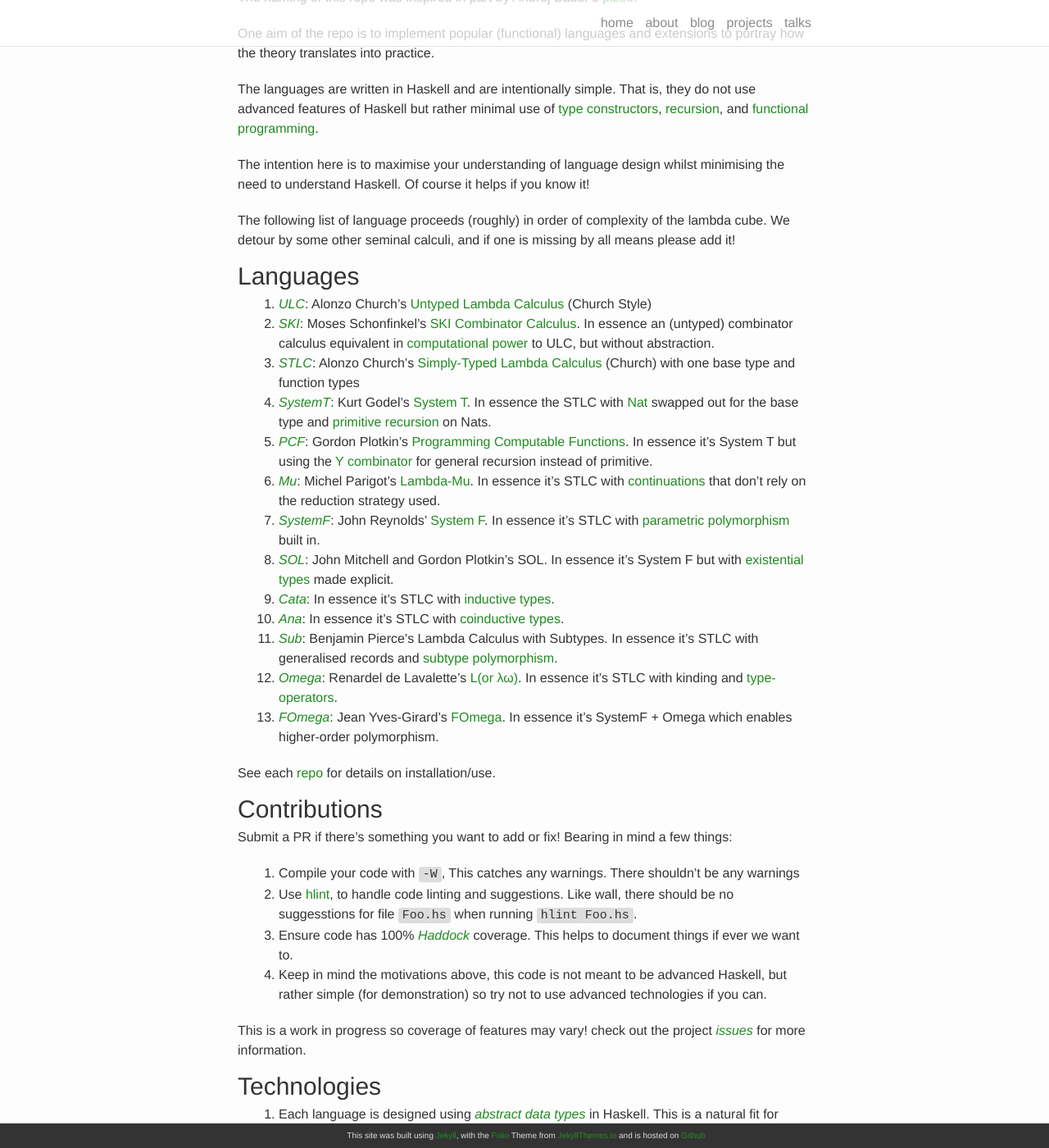
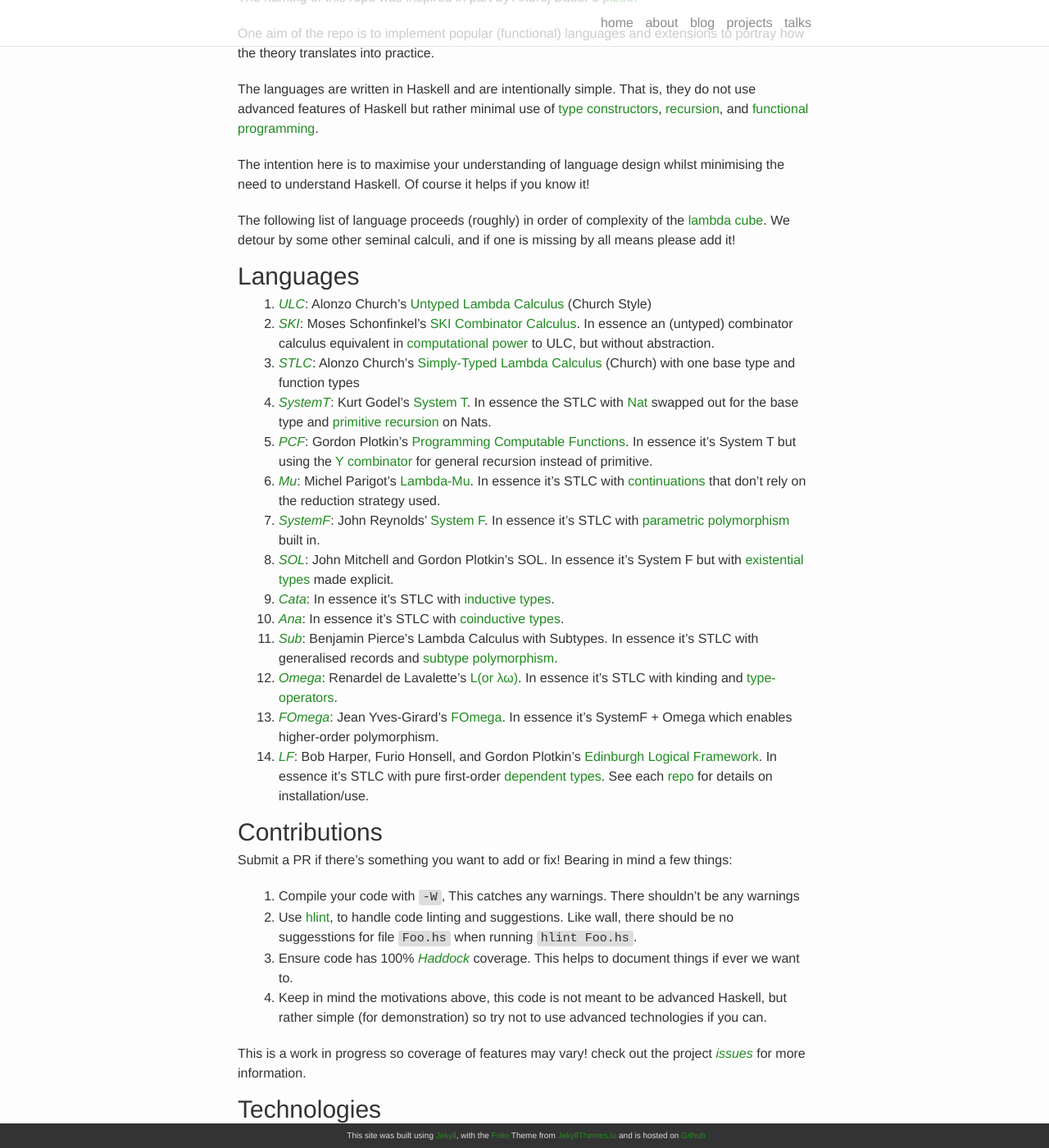
Before and after one commit to lukeg101/lukeg101.github.io, a Jekyll site: the page built from _blog/2018-03-03-Lukes-Programming-Languages-Zoo.markdown, in a window 1280 px wide and 1400 px high, scrolled down 874 px. Shown: the whole window at 82% size. Built offline with Jekyll 4.4.1, drawn with Linux system fonts in a browser that asks for light colours; nearby versions of some CDN libraries.

Commit message:
[Blog] lplzoo, updated list of languages

```diff
--- a/_blog/2018-03-03-Lukes-Programming-Languages-Zoo.markdown
+++ b/_blog/2018-03-03-Lukes-Programming-Languages-Zoo.markdown
@@ -34,7 +34,7 @@ The languages are written in Haskell and are intentionally simple. That is, they
 
 The intention here is to maximise your understanding of language design whilst minimising the need to understand Haskell. Of course it helps if you know it!
 
-The following list of language proceeds (roughly) in order of complexity of the lambda cube. We detour by some other seminal calculi, and if one is missing by all means please add it!
+The following list of language proceeds (roughly) in order of complexity of the [lambda cube](https://en.wikipedia.org/wiki/Lambda_cube). We detour by some other seminal calculi, and if one is missing by all means please add it!
 
 ### Languages
 
@@ -46,12 +46,12 @@ The following list of language proceeds (roughly) in order of complexity of the
 6. [_Mu_](https://github.com/lukeg101/lplzoo/tree/master/Mu/): Michel Parigot's [Lambda-Mu](https://www.cs.ru.nl/~freek/courses/tt-2011/papers/parigot.pdf). In essence it's STLC with [continuations](https://en.wikipedia.org/wiki/Continuation) that don't rely on the reduction strategy used.
 7. [_SystemF_](https://github.com/lukeg101/lplzoo/tree/master/SystemF/): John Reynolds' [System F](https://en.wikipedia.org/wiki/System_F). In essence it's STLC with [parametric polymorphism](https://en.wikipedia.org/wiki/Parametric_polymorphism) built in.
 8. [_SOL_](https://github.com/lukeg101/lplzoo/tree/master/SOL/): John Mitchell and Gordon Plotkin's SOL. In essence it's System F but with [existential types](https://medium.com/@stephenebly/an-introduction-to-existential-types-25c130ba61a4) made explicit.
-8. [_Cata_](https://github.com/lukeg101/lplzoo/tree/master/Cata/): In essence it's STLC with [inductive types](https://en.wikipedia.org/wiki/Inductive_type).
-9. [_Ana_](https://github.com/lukeg101/lplzoo/tree/master/Ana/): In essence it's STLC with [coinductive types](https://en.wikipedia.org/wiki/Coinduction).
-10. [_Sub_](https://github.com/lukeg101/lplzoo/tree/master/Sub/): Benjamin Pierce's Lambda Calculus with Subtypes. In essence it's STLC with generalised records and [subtype polymorphism](https://en.wikipedia.org/wiki/Subtyping).
-11. [_Omega_](https://github.com/lukeg101/lplzoo/tree/master/Omega/): Renardel de Lavalette's [L(or λω)](https://core.ac.uk/download/pdf/82628447.pdf). In essence it's STLC with kinding and [type-operators](https://en.wikipedia.org/wiki/Type_constructor).
-12. [_FOmega_](https://github.com/lukeg101/lplzoo/tree/master/FOmega/): Jean Yves-Girard's [FOmega](https://en.wikipedia.org/wiki/Lambda_cube). In essence it's SystemF + Omega which enables higher-order polymorphism.
-
+9. [_Cata_](https://github.com/lukeg101/lplzoo/tree/master/Cata/): In essence it's STLC with [inductive types](https://en.wikipedia.org/wiki/Inductive_type).
+10. [_Ana_](https://github.com/lukeg101/lplzoo/tree/master/Ana/): In essence it's STLC with [coinductive types](https://en.wikipedia.org/wiki/Coinduction).
+11. [_Sub_](https://github.com/lukeg101/lplzoo/tree/master/Sub/): Benjamin Pierce's Lambda Calculus with Subtypes. In essence it's STLC with generalised records and [subtype polymorphism](https://en.wikipedia.org/wiki/Subtyping).
+12. [_Omega_](https://github.com/lukeg101/lplzoo/tree/master/Omega/): Renardel de Lavalette's [L(or λω)](https://core.ac.uk/download/pdf/82628447.pdf). In essence it's STLC with kinding and [type-operators](https://en.wikipedia.org/wiki/Type_constructor).
+13. [_FOmega_](https://github.com/lukeg101/lplzoo/tree/master/FOmega/): Jean Yves-Girard's [FOmega](https://en.wikipedia.org/wiki/Lambda_cube). In essence it's SystemF + Omega which enables higher-order polymorphism.
+14. [_LF_](LF/): Bob Harper, Furio Honsell, and Gordon Plotkin's [Edinburgh Logical Framework](https://dl.acm.org/citation.cfm?id=138060). In essence it's STLC with pure first-order [dependent types](https://en.wikipedia.org/wiki/Dependent_type).
 See each [repo](https://github.com/lukeg101/lplzoo/) for details on installation/use.
 
 ### Contributions
```
